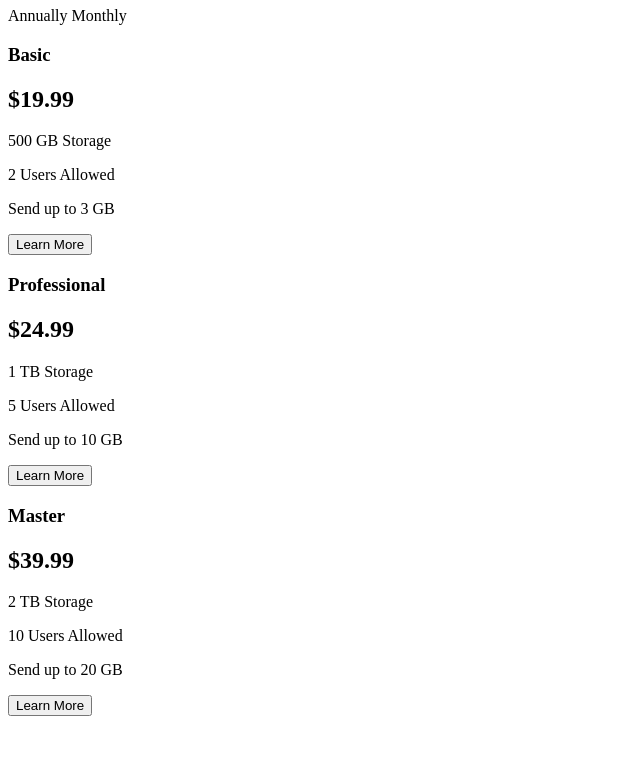
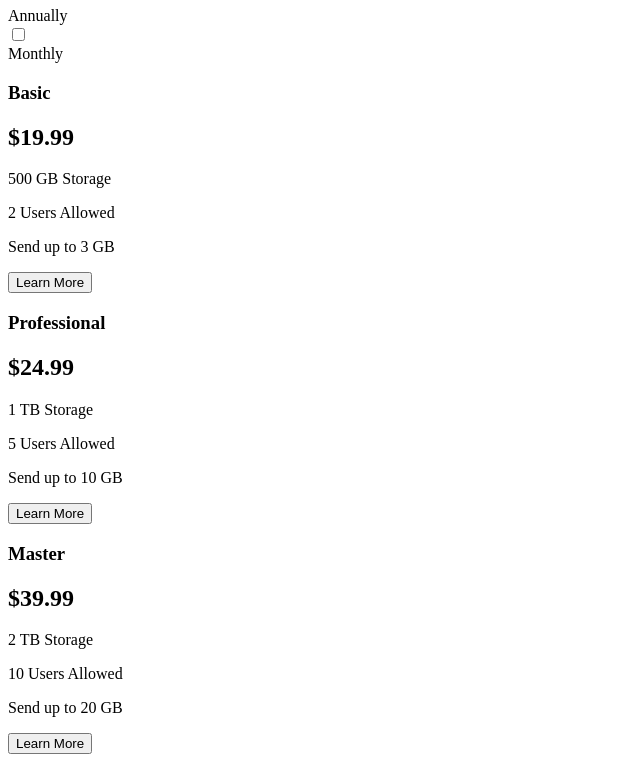
Before and after one commit to rnrnshn/pricing-component, a plain HTML site: page index.html in a window 1280 px wide. Shown: the part 73-835 px from the top of the page, without its empty margins (0-640 px from the left). Before the commit the page ends 800 px from the top, so only its background shows below. Drawn offline with Linux system fonts and the light colour scheme.

Commit message:
markup: add the toggle switch

```diff
--- a/index.html
+++ b/index.html
@@ -17,6 +17,12 @@
       <!-- Pricing Toogle -->
       <div class="pricing_toogle">
         <span class="toogle-label">Annually</span>
+        <aside class="toggle-wrapper">
+          <label class="toggle-switch" for="checkbox">
+            <input type="checkbox" id="checkbox">
+            <div class="slider round"></div>
+          </label>
+        </aside>
         <span class="toogle-label">Monthly</span>
       </div>
     </header>
```
